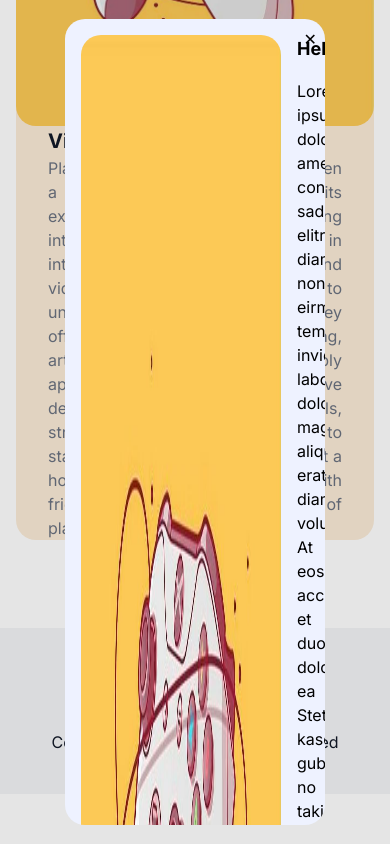
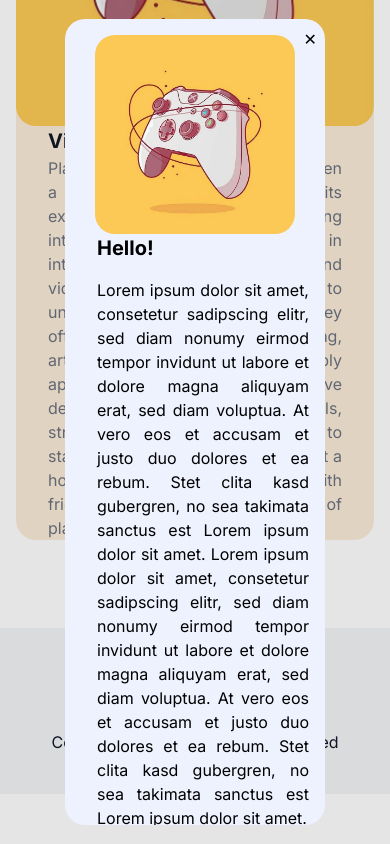
Before and after one commit to Hustini/random-stuff-nextjs, a Next.js app: page / in a window 390 px wide. Both pictures are taken after a click on the button "Open Modal". Shown: the part 670-1514 px from the top of the page. Built offline with nearby package versions, Linux system fonts and the light colour scheme.

Commit message:
made the modal responsive

```diff
--- a/app/compontents/ProjectCard.tsx
+++ b/app/compontents/ProjectCard.tsx
@@ -21,13 +21,13 @@ const ProjectsCard: React.FC = () => {
                             className="btn btn-sm btn-circle btn-ghost absolute right-2 top-2"
                             type="submit">✕</button>
                     </form>
-                    <div className="flex flex-row">
+                    <div className="flex flex-col lg:flex-row">
                         <div className="flex justify-center flex-shrink-0">
                             <Image className="rounded-[20px]" src={"/img/games.png"} alt={"this is a placeholder"} width={200} height={200} />
                         </div>
                         <div className="pl-4">
-                            <h3 className="font-bold text-lg">Hello!</h3>
-                            <p className="py-4 text-justify">
+                            <h3 className="font-bold text-xl sm:text-lg">Hello!</h3>
+                            <p className="py-4 text-justify sm:text-base">
                                 Lorem ipsum dolor sit amet, consetetur sadipscing elitr, sed diam nonumy eirmod tempor invidunt ut labore et dolore magna aliquyam erat, sed diam voluptua. At vero eos et accusam et justo duo dolores et ea rebum. Stet clita kasd gubergren, no sea takimata sanctus est Lorem ipsum dolor sit amet. Lorem ipsum dolor sit amet, consetetur sadipscing elitr, sed diam nonumy eirmod tempor invidunt ut labore et dolore magna aliquyam erat, sed diam voluptua. At vero eos et accusam et justo duo dolores et ea rebum. Stet clita kasd gubergren, no sea takimata sanctus est Lorem ipsum dolor sit amet.
                             </p>
                         </div>
```
